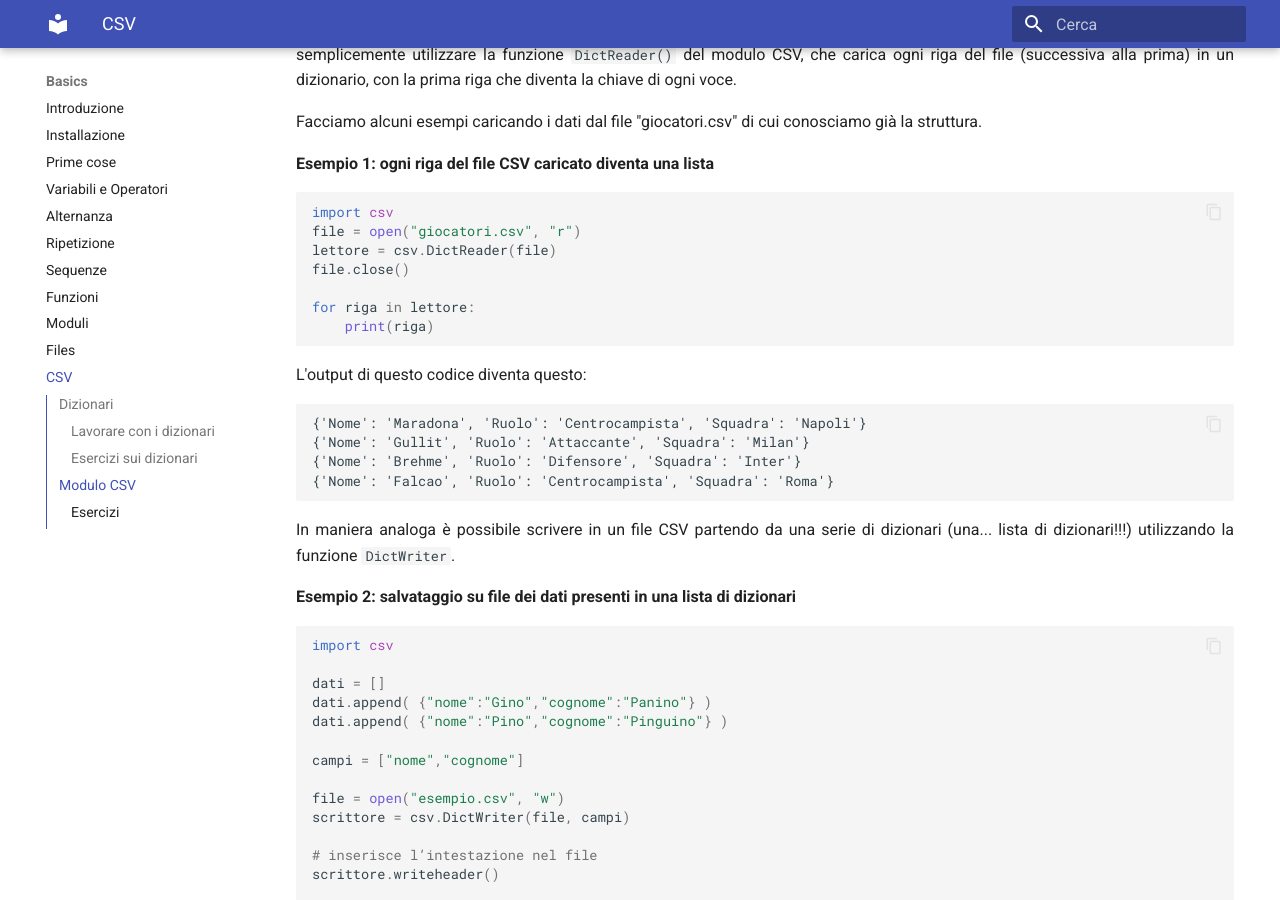
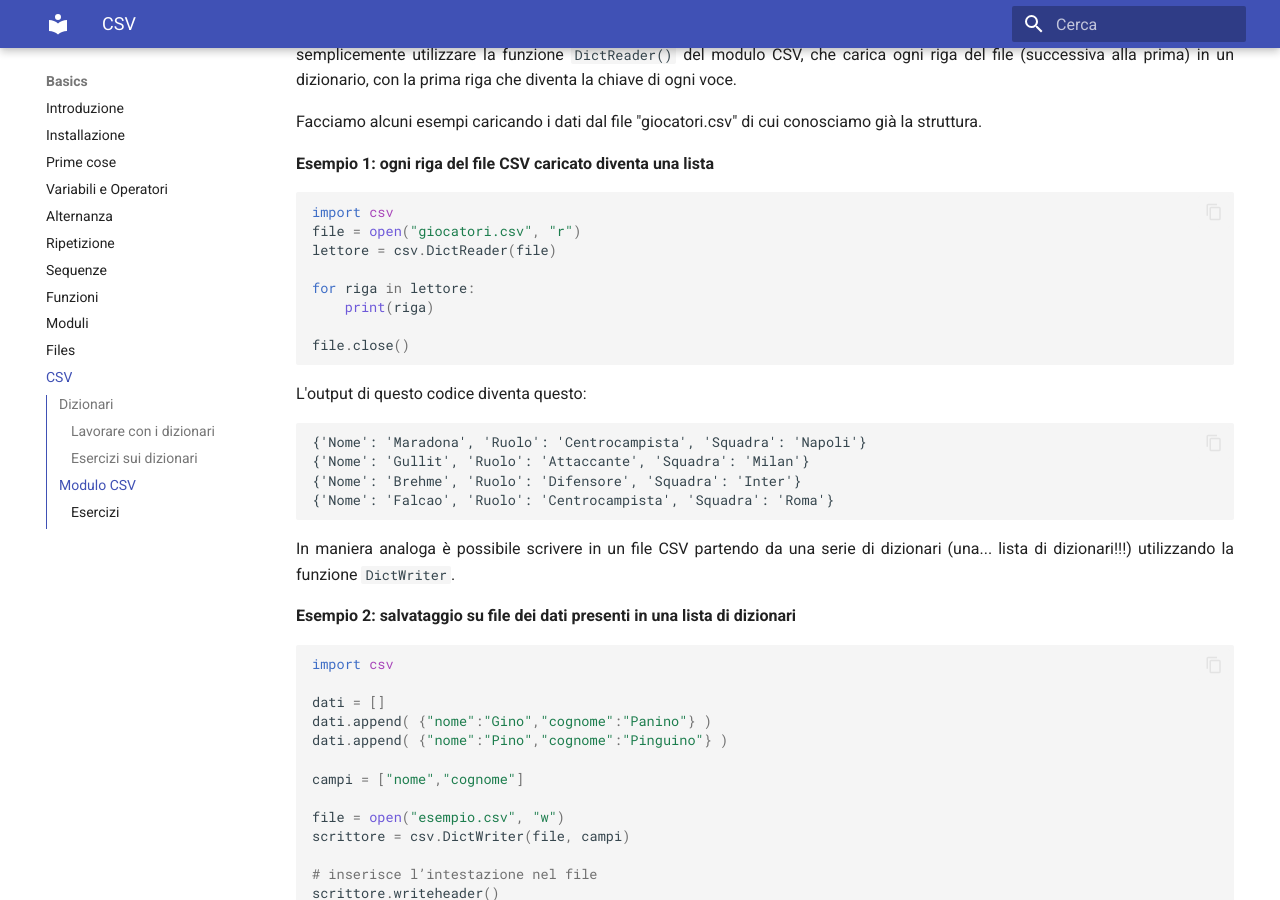
Before and after one commit to adjamhub/pyhandouts, an MkDocs documentation site: the page built from docs/basics/108_csv.md, in a window 1280 px wide and 900 px high, scrolled down 11479 px. Built offline with MkDocs 1.6.1 and Material for MkDocs 9.7.7, drawn with Linux system fonts in a browser that asks for light colours; emoji names are drawn with the system emoji font.

````diff
--- a/docs/basics/108_csv.md
+++ b/docs/basics/108_csv.md
@@ -520,10 +520,11 @@ cui conosciamo già la struttura.
 import csv
 file = open("giocatori.csv", "r")
 lettore = csv.DictReader(file)
-file.close()
 
 for riga in lettore:
     print(riga)
+
+file.close()
 ```
 
 L'output di questo codice diventa questo:
````
